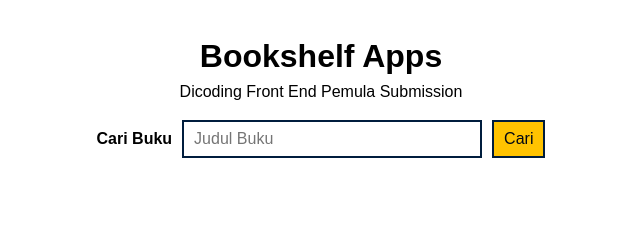
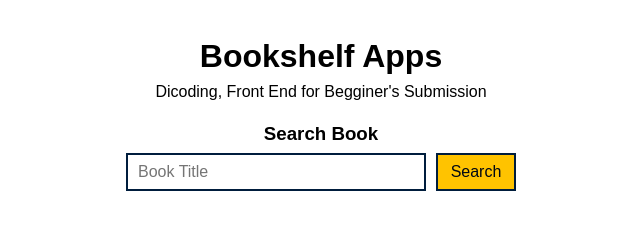
Before and after one commit to ahmaruff/dicoding-fe-pemula, a plain HTML site: page index.html in a window 1280 px wide. Shown: the whole page, without its empty margins (319-959 px from the left). Drawn offline with Linux system fonts and the light colour scheme.

Commit message:
feat:reafactor search layout

```diff
--- a/assets/css/style.css
+++ b/assets/css/style.css
@@ -72,9 +72,9 @@ header {
 }
 
 article.search {
+    margin: auto 1rem;
     display: flex;
     flex-direction: column;
-    align-items: center;
     justify-content: center;
     margin-top: 1rem;
 }
@@ -85,10 +85,6 @@ article.search {
     align-items: center;
     justify-content: center;
     gap: 5px;
-}
-
-#searchBook > label {
-    font-weight: bold;
 }
 
 input[name="searchBookTitle"] {
@@ -103,6 +99,7 @@ input[name="searchBookTitle"] {
     background-color: var(--mikado-yellow);
     border: 2px solid var(--oxford-blue);
     padding: 5px 10px;
+    width: 100%;
 }
 
 .submit-button:hover {
@@ -121,6 +118,9 @@ input[name="searchBookTitle"] {
     #searchBook > input {
         width: 300px;
     }
+    .submit-button {
+        width: 80px;
+    }
 }
 
 
--- a/index.html
+++ b/index.html
@@ -9,14 +9,14 @@
 <body>
     <header class="">
         <h1>Bookshelf Apps</h1>
-        <p>Dicoding Front End Pemula Submission</p>
+        <p>Dicoding, Front End for Begginer's Submission</p>
     </header>
     <main>
         <article class="search">
+            <h3 style="font-weight: bold; margin-bottom: 5px; text-align:center;">Search Book</h3>
             <form action="" method="" id="searchBook">
-                <label for="searchBookTitle">Cari Buku</label>
-                <input type="text" name="searchBookTitle" id="searchBookTitle" placeholder="Judul Buku">
-                <button type="submit" class="submit-button">Cari</button>
+                <input type="text" name="searchBookTitle" id="searchBookTitle" placeholder="Book Title">
+                <button type="submit" class="submit-button">Search</button>
             </form>
 
             <section id="searchResult">
```
